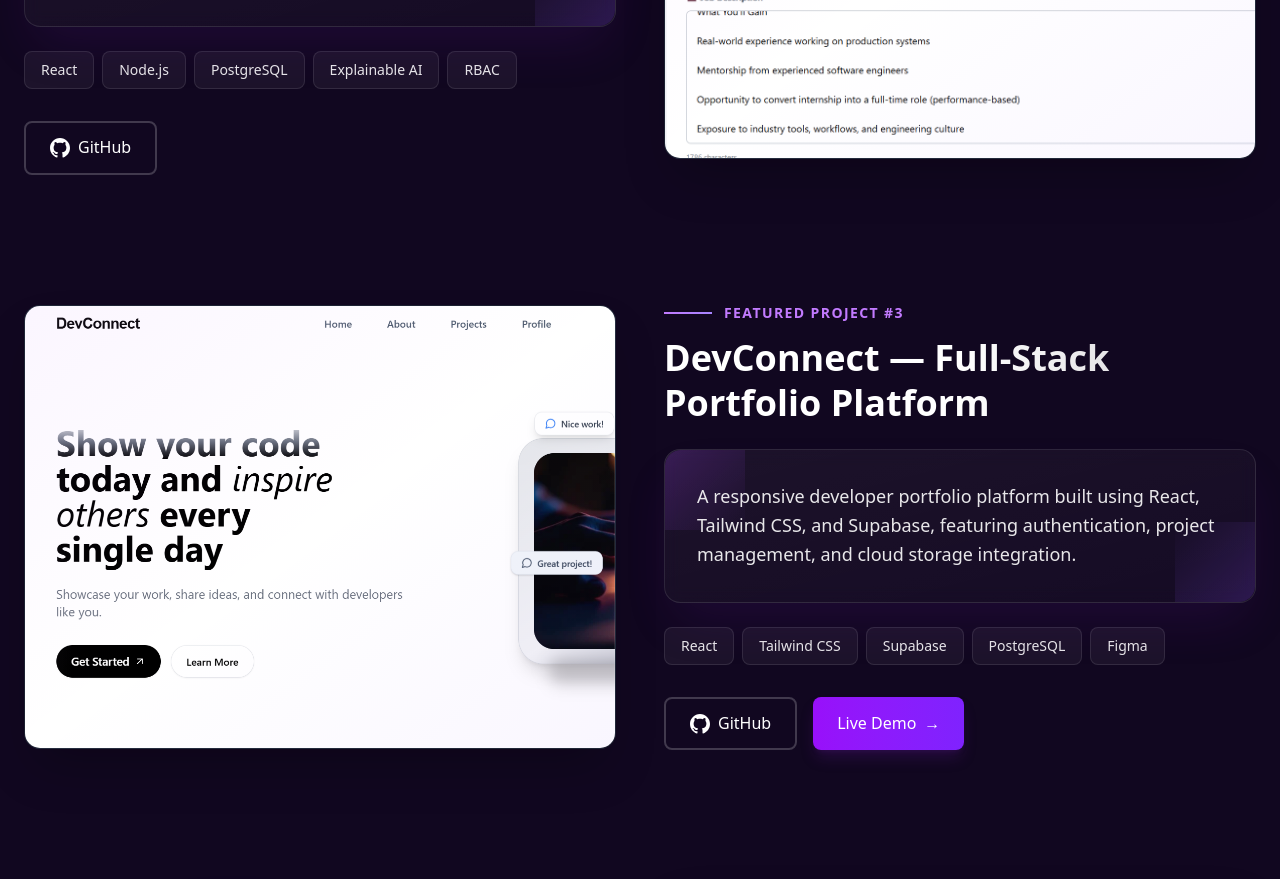
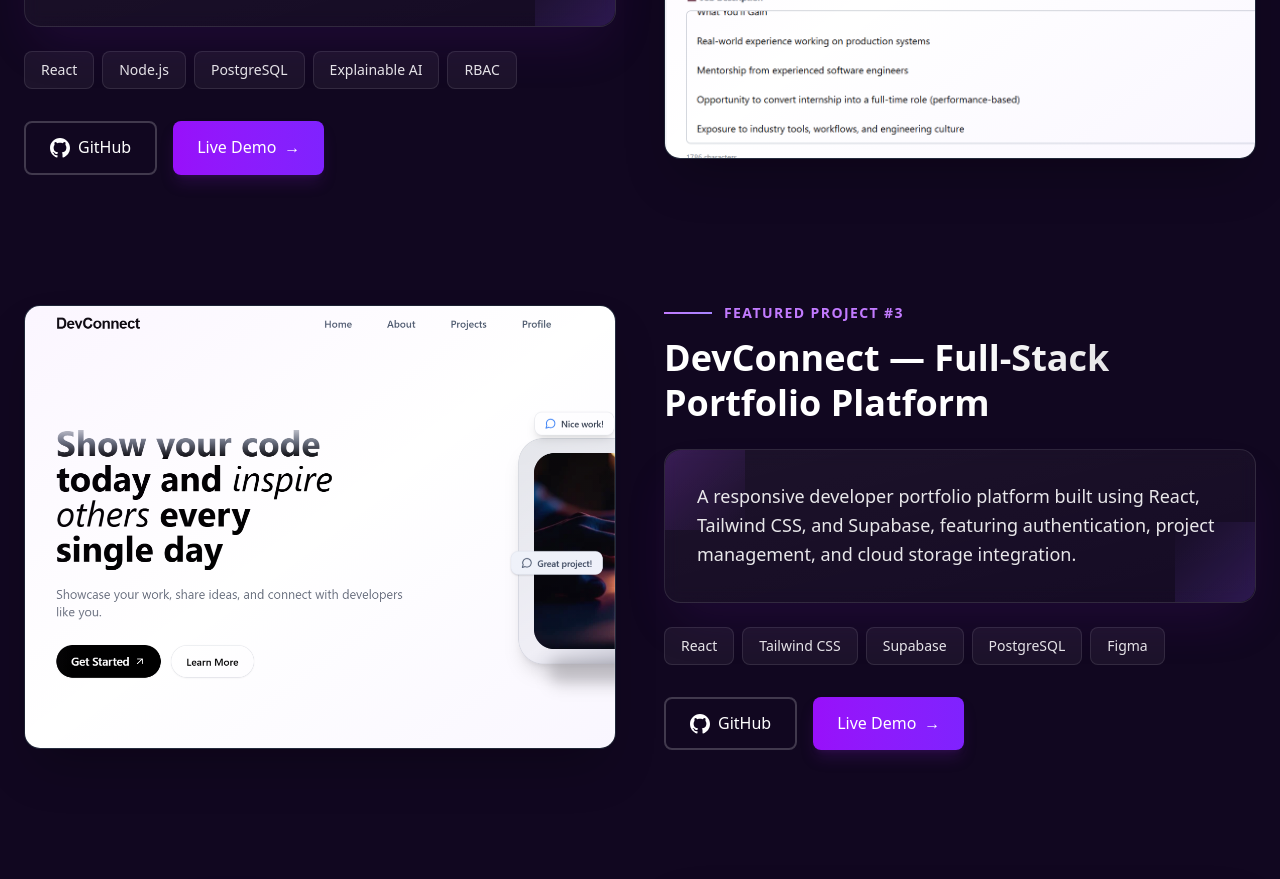
Before and after one commit to Manyaxkapoor/manya_portfolio, a Next.js app: page / in a window 1280 px wide. Shown: the part 4400-5279 px from the top of the page. Built offline with nearby package versions, Linux system fonts and the light colour scheme.

Commit message:
url for live project

```diff
--- a/app/components/Projects.tsx
+++ b/app/components/Projects.tsx
@@ -43,6 +43,7 @@ const featuredProjects: Project[] = [
     description:
       "A full-stack resume screening platform focused on transparency in AI-driven hiring, featuring secure authentication, explainable decisions, and structured profile management.",
     github: "https://github.com/Manyaxkapoor/HireLens",
+    live: "https://hirelens-frontend-xx6r.onrender.com",
     image: "/projects/project-5.png",
     imagePosition: "45% 60%",
     tech: ["React", "Node.js", "PostgreSQL", "Explainable AI", "RBAC"],
```
